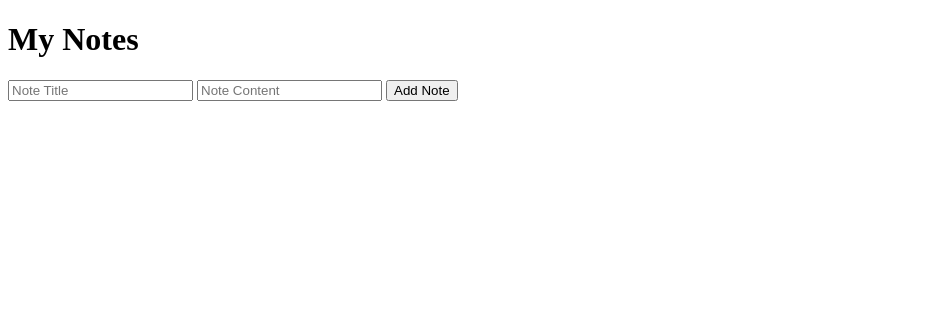
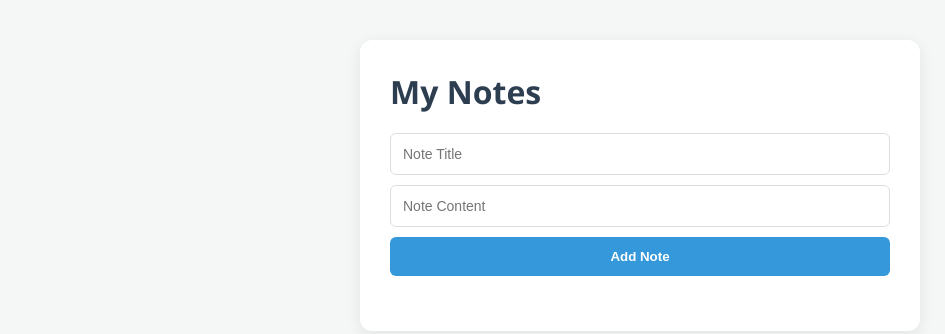
Before and after one commit to mama124-max/code-consistency, a website: page note-taking-api/index.html in a window 1280 px wide. Shown: the whole page, without its empty margins (0-945 px from the left). Drawn offline with Linux system fonts and the light colour scheme; no server answers.

Commit message:
Style Note Taking API UI with modern card layout

```diff
--- a/note-taking-api/index.html
+++ b/note-taking-api/index.html
@@ -3,39 +3,36 @@
 
 <head>
     <meta charset="UTF-8">
+    <meta name="viewport" content="width=device-width, initial-scale=1.0">
     <title>Note Taking App</title>
+    <link rel="stylesheet" href="style.css">
 </head>
 
 <body>
+
+    <div class="container">
         <h1>My Notes</h1>
 
-    <div>
+        <div class="input-group">
             <input type="text" id="titleInput" placeholder="Note Title">
             <input type="text" id="contentInput" placeholder="Note Content">
             <button onclick="addNote()">Add Note</button>
         </div>
 
         <ul id="notesList"></ul>
+    </div>
 
     <script>
-        const API_URL = 'http://localhost:3000/notes';
-
         async function fetchNotes() {
-            try {
-                const response = await fetch(API_URL);
+            const response = await fetch('http://localhost:3000/notes');
             const notes = await response.json();
-
             const list = document.getElementById('notesList');
             list.innerHTML = '';
-
             notes.forEach(note => {
                 const li = document.createElement('li');
-                    li.textContent = note.title + ': ' + note.content;
+                li.textContent = `${note.title}: ${note.content}`;
                 list.appendChild(li);
             });
-            } catch (error) {
-                console.log('Error fetching notes:', error);
-            }
         }
 
         async function addNote() {
@@ -44,8 +41,7 @@
 
             if (!title || !content) return;
 
-            try {
-                await fetch(API_URL, {
+            await fetch('http://localhost:3000/notes', {
                 method: 'POST',
                 headers: { 'Content-Type': 'application/json' },
                 body: JSON.stringify({ title, content })
@@ -53,10 +49,8 @@
 
             document.getElementById('titleInput').value = '';
             document.getElementById('contentInput').value = '';
+
             fetchNotes();
-            } catch (error) {
-                console.log('Error adding note:', error);
-            }
         }
 
         fetchNotes();
--- /dev/null
+++ b/note-taking-api/style.css
@@ -0,0 +1,71 @@
+body {
+  font-family: 'Segoe UI', Tahoma, Geneva, Verdana, sans-serif;
+  background-color: #f4f7f6;
+  margin: 0;
+  padding: 40px 20px;
+  display: flex;
+  justify-content: center;
+}
+
+.container {
+  background: white;
+  width: 100%;
+  max-width: 500px;
+  padding: 30px;
+  border-radius: 12px;
+  box-shadow: 0 4px 15px rgba(0, 0, 0, 0.08);
+}
+
+h1 {
+  color: #2c3e50;
+  margin-top: 0;
+  margin-bottom: 20px;
+}
+
+.input-group {
+  display: flex;
+  flex-direction: column;
+  gap: 10px;
+  margin-bottom: 25px;
+}
+
+input {
+  padding: 12px;
+  border: 1px solid #ddd;
+  border-radius: 6px;
+  font-size: 14px;
+  outline: none;
+}
+
+input:focus {
+  border-color: #3498db;
+}
+
+button {
+  padding: 12px;
+  background-color: #3498db;
+  color: white;
+  border: none;
+  border-radius: 6px;
+  font-weight: bold;
+  cursor: pointer;
+  transition: background 0.2s;
+}
+
+button:hover {
+  background-color: #2980b9;
+}
+
+ul {
+  list-style: none;
+  padding: 0;
+  margin: 0;
+}
+
+li {
+  background: #f8f9fa;
+  padding: 12px 15px;
+  border-left: 4px solid #3498db;
+  margin-bottom: 10px;
+  border-radius: 4px;
+}
```
Lines whose indentation alone changed are shown as unchanged.
